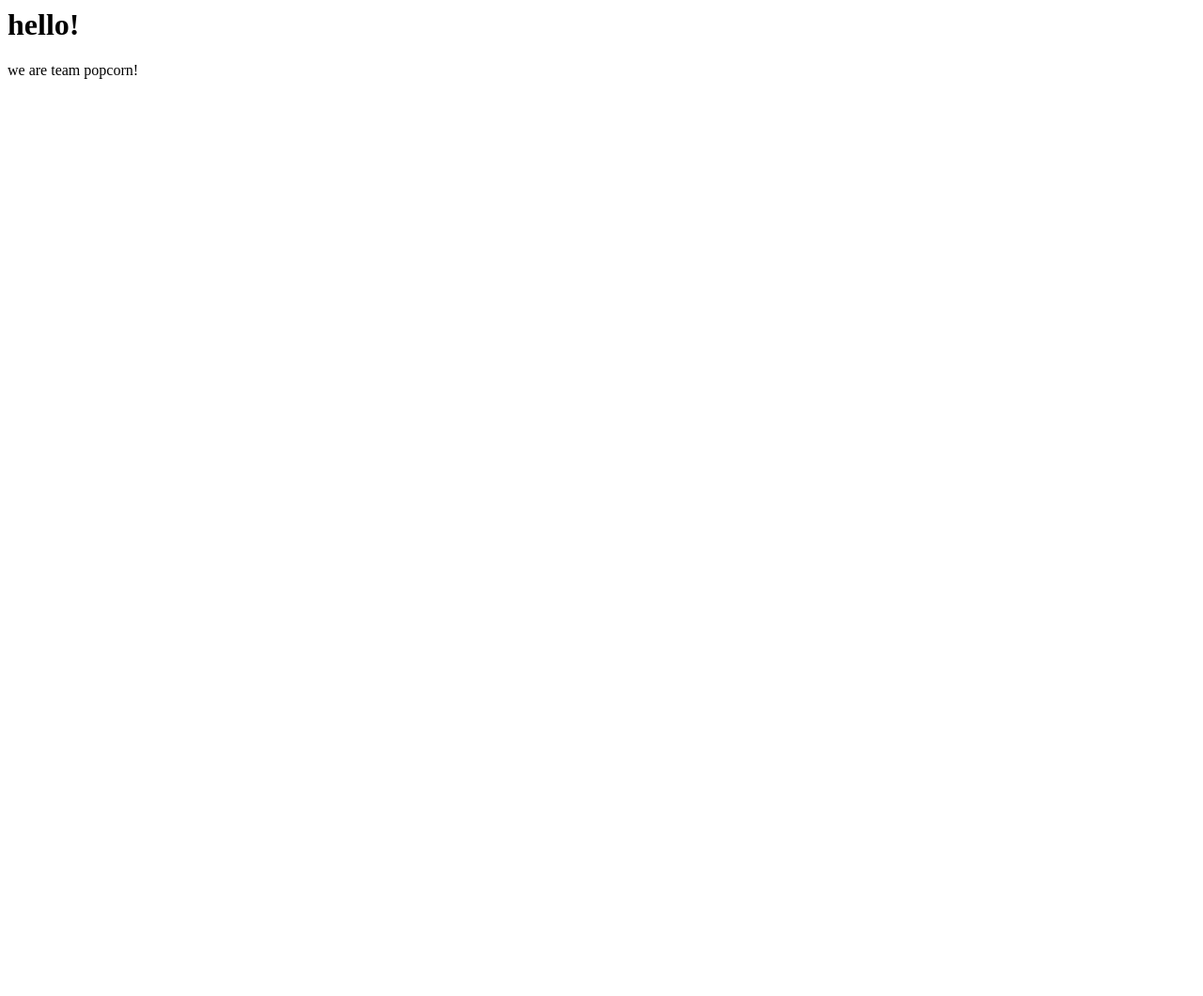
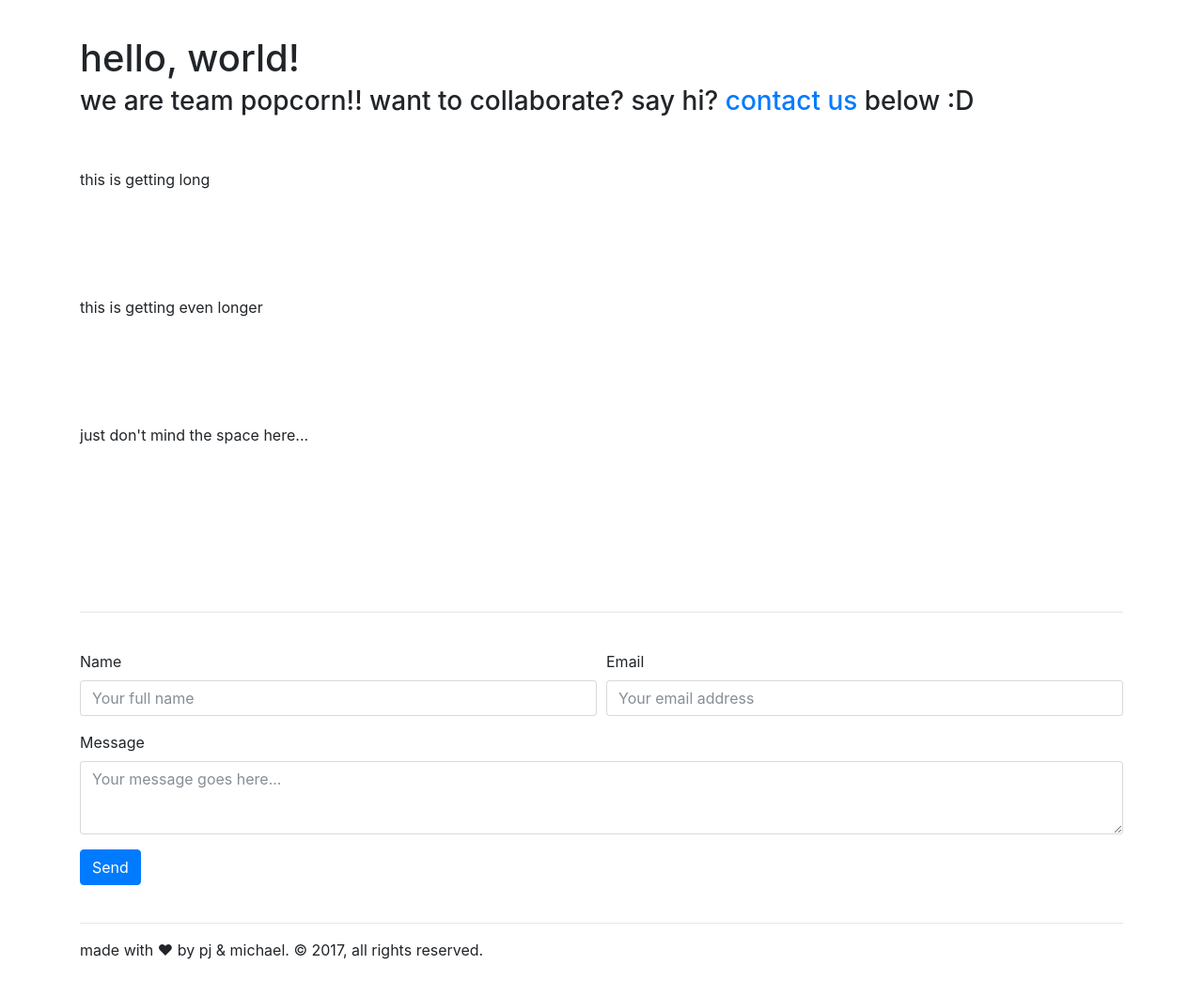
Before and after one commit to pudjeeb/popcorn, a plain HTML site: page index.html in a window 1280 px wide. Shown: the whole page at 94% size. Before the commit the page ends 800 px from the top, so only its background shows below. Drawn offline with nearby package versions, Linux system fonts and the light colour scheme.

Commit message:
bootstrap setup & contact form

```diff
--- a/index.html
+++ b/index.html
@@ -1,10 +1,76 @@
-<html>
-<head>
+<!DOCTYPE html>
+<html lang="en">
 
-</head>
-<body>
-	<h1>hello!</h1>
-	<p>we are team popcorn!</p>
-</body>
+  <head>
+    <!-- meta tags -->
+    <meta charset="utf-8">
+    <meta name="viewport" content="width=device-width, initial-scale=1, shrink-to-fit=no">
+
+    <!-- stylesheets -->
+    <link rel="stylesheet" href="https://maxcdn.bootstrapcdn.com/bootstrap/4.0.0-beta/css/bootstrap.min.css" integrity="sha384-/Y6pD6FV/Vv2HJnA6t+vslU6fwYXjCFtcEpHbNJ0lyAFsXTsjBbfaDjzALeQsN6M" crossorigin="anonymous">
+    <link rel="stylesheet" type="text/css" href="style.css">
+  </head>
+
+  <body>
+  	<div class="container-fluid">
+  		<div class="container">
+	  		<h1>hello, world!</h1>
+	    	<h3>we are team popcorn!! want to collaborate? say hi? <a href="#contact-form">contact us</a> below :D</h3>
+	    	<br>
+	    	<br>
+	    	<p>this is getting long</p>
+	    	<br>
+	    	<br>
+	    	<br>
+	    	<br>
+	    	<p>this is getting even longer</p>
+	    	<br>
+	    	<br>
+	    	<br>
+	    	<br>
+	    	<p>just don't mind the space here...</p>
+	    	<br>
+	    	<br>
+	    	<br>
+	    	<br>
+	    	<br>
+	    	<br>
+	    	<hr>
+	    </div>
+
+	    <!-- contact -->
+    	<form id="contact-form" class="container">
+			  <div class="form-row">
+			  	<div class="form-group col-md-6">
+			  		<label for="contact-form--input-name">Name</label>
+			    	<input type="text" class="form-control" id="contact-form--input-name" placeholder="Your full name">
+			  	</div>
+			  	<div class="form-group col-md-6">
+				    <label for="contact-form--input-email">Email</label>
+				    <input type="email" class="form-control" id="contact-form--input-email" placeholder="Your email address">
+				 	</div>
+			  </div>
+			  <div class="form-row">
+			  	<div class="form-group col-md-12">
+				    <label for="contact-form--texarea-message">Message</label>
+				    <textarea class="form-control" id="contact-form--texarea-message" rows="3" placeholder="Your message goes here..."></textarea>
+				  </div>
+			  </div>
+			  <button type="submit" class="btn btn-primary">Send</button>
+			</form>
+
+			<!-- footer -->
+    	<footer class="container">
+	    	<hr>
+	    	<p>made with &#9829; by pj & michael. &copy;	2017, all rights reserved.</p>
+	    </footer>
+  	</div>
+
+    <!-- JavaScript -->
+    <!-- jQuery first, then Popper.js, then Bootstrap JS -->
+    <script src="https://code.jquery.com/jquery-3.2.1.slim.min.js" integrity="sha384-KJ3o2DKtIkvYIK3UENzmM7KCkRr/rE9/Qpg6aAZGJwFDMVNA/GpGFF93hXpG5KkN" crossorigin="anonymous"></script>
+    <script src="https://cdnjs.cloudflare.com/ajax/libs/popper.js/1.11.0/umd/popper.min.js" integrity="sha384-b/U6ypiBEHpOf/4+1nzFpr53nxSS+GLCkfwBdFNTxtclqqenISfwAzpKaMNFNmj4" crossorigin="anonymous"></script>
+    <script src="https://maxcdn.bootstrapcdn.com/bootstrap/4.0.0-beta/js/bootstrap.min.js" integrity="sha384-h0AbiXch4ZDo7tp9hKZ4TsHbi047NrKGLO3SEJAg45jXxnGIfYzk4Si90RDIqNm1" crossorigin="anonymous"></script>
+  </body>
 
 </html>
--- a/style.css
+++ b/style.css
@@ -1,6 +1,12 @@
 body {
-	font-size: 16pt;
+	/*font-size: 16pt;*/
 }
+
 h1 {
-	font-size: 3rem;
+	/*font-size: 3rem;*/
 }
+
+.container {
+	margin-top: 40px;
+	margin-bottom: 40px;
+}
```
